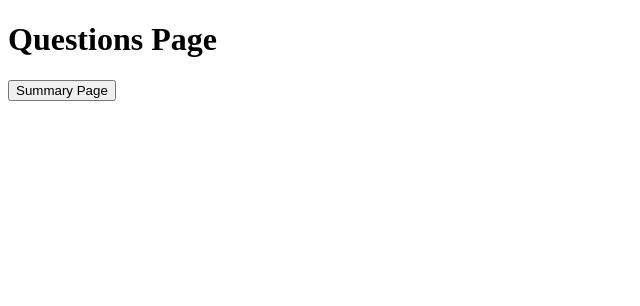
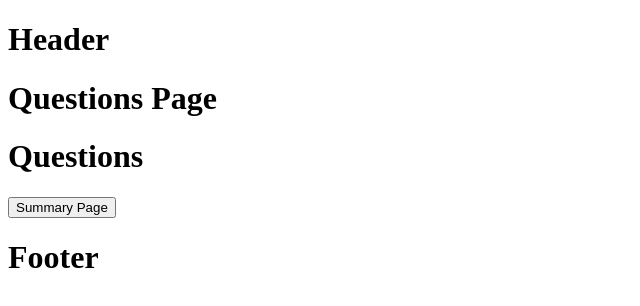
Before and after one commit to mustaqeem-2001/day1_QuizSnap, a React (Vite) app: page /question in a window 1280 px wide. Shown: the top 306 px of the page, without its empty margins (0-640 px from the left). Built offline with nearby package versions, Linux system fonts and the light colour scheme.

Commit message:
feat: add Header, Footer, and Questions components to layout

```diff
--- a/src/App.jsx
+++ b/src/App.jsx
@@ -1,11 +1,15 @@
 import { BrowserRouter } from "react-router-dom";
 import Routes from "./config/AppRoutes.jsx";
 import AppRoutes from "./config/AppRoutes.jsx";
+import Header from "./components/Header.jsx";
+import Footer from "./components/Footer.jsx";
 
 export default function App() {
     return (
         <BrowserRouter>
+            <Header />
             <AppRoutes />
+            <Footer />
         </BrowserRouter>
     )
 }
--- a/src/components/Footer.jsx
+++ b/src/components/Footer.jsx
@@ -0,0 +1,5 @@
+export default function Header() {
+    return (
+        <h1>Footer</h1>
+    )
+}
--- a/src/components/Header.jsx
+++ b/src/components/Header.jsx
@@ -0,0 +1,5 @@
+export default function Header() {
+    return (
+        <h1>Header</h1>
+    )
+}
--- a/src/components/Questions.jsx
+++ b/src/components/Questions.jsx
@@ -0,0 +1,5 @@
+export default function Questions() {
+    return (
+        <h1>Questions</h1>
+    )
+}
--- a/src/pages/QuestionPage.jsx
+++ b/src/pages/QuestionPage.jsx
@@ -1,9 +1,11 @@
 import { Link } from "react-router-dom"
+import Questions from "../components/Questions.jsx";
 
 export default function QuestionPage() {
     return (
          <>
             <h1>Questions Page</h1>
+            <Questions />
             <Link to="/summary">
                 <button>Summary Page</button>
             </Link>
```
